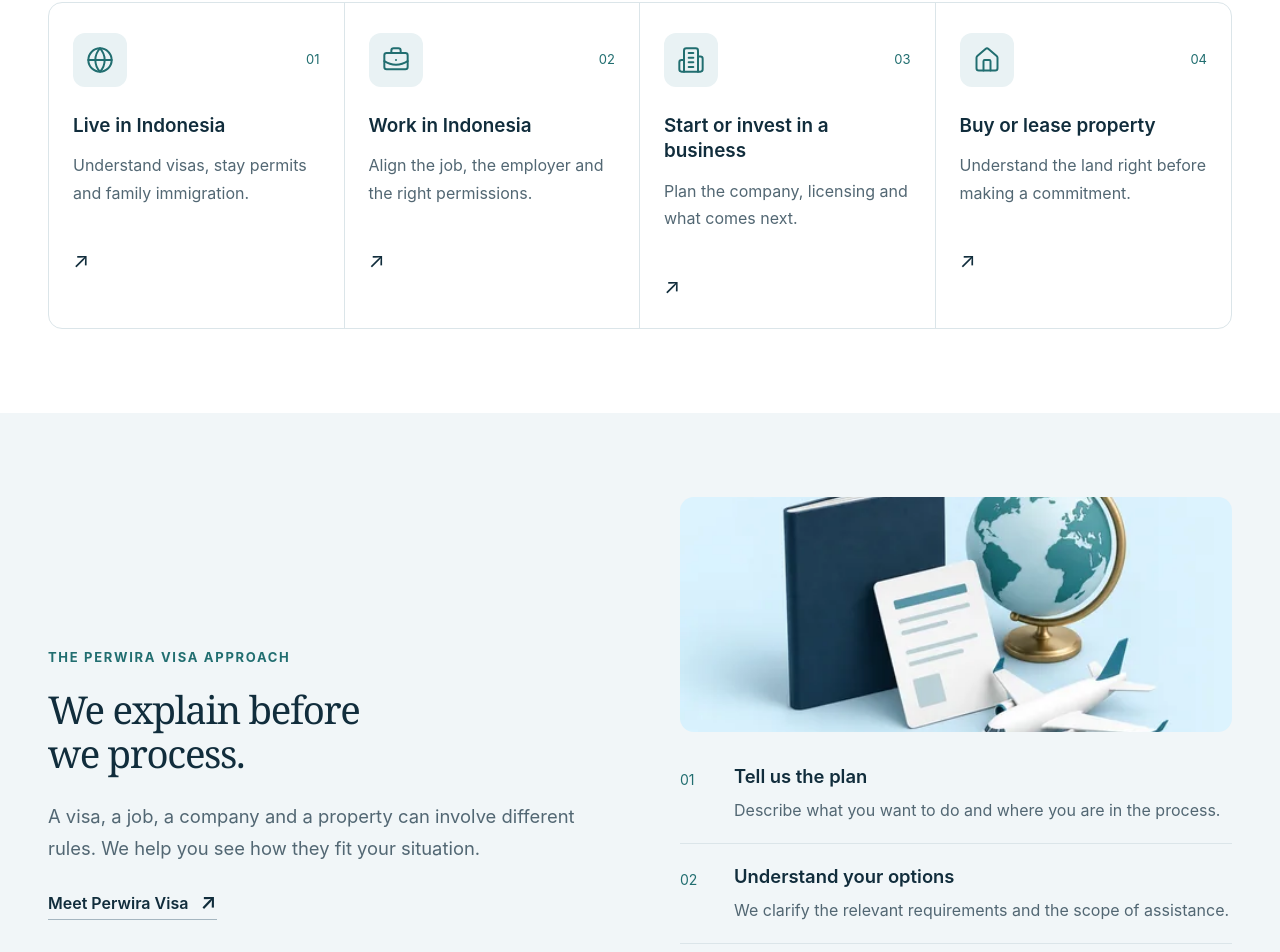
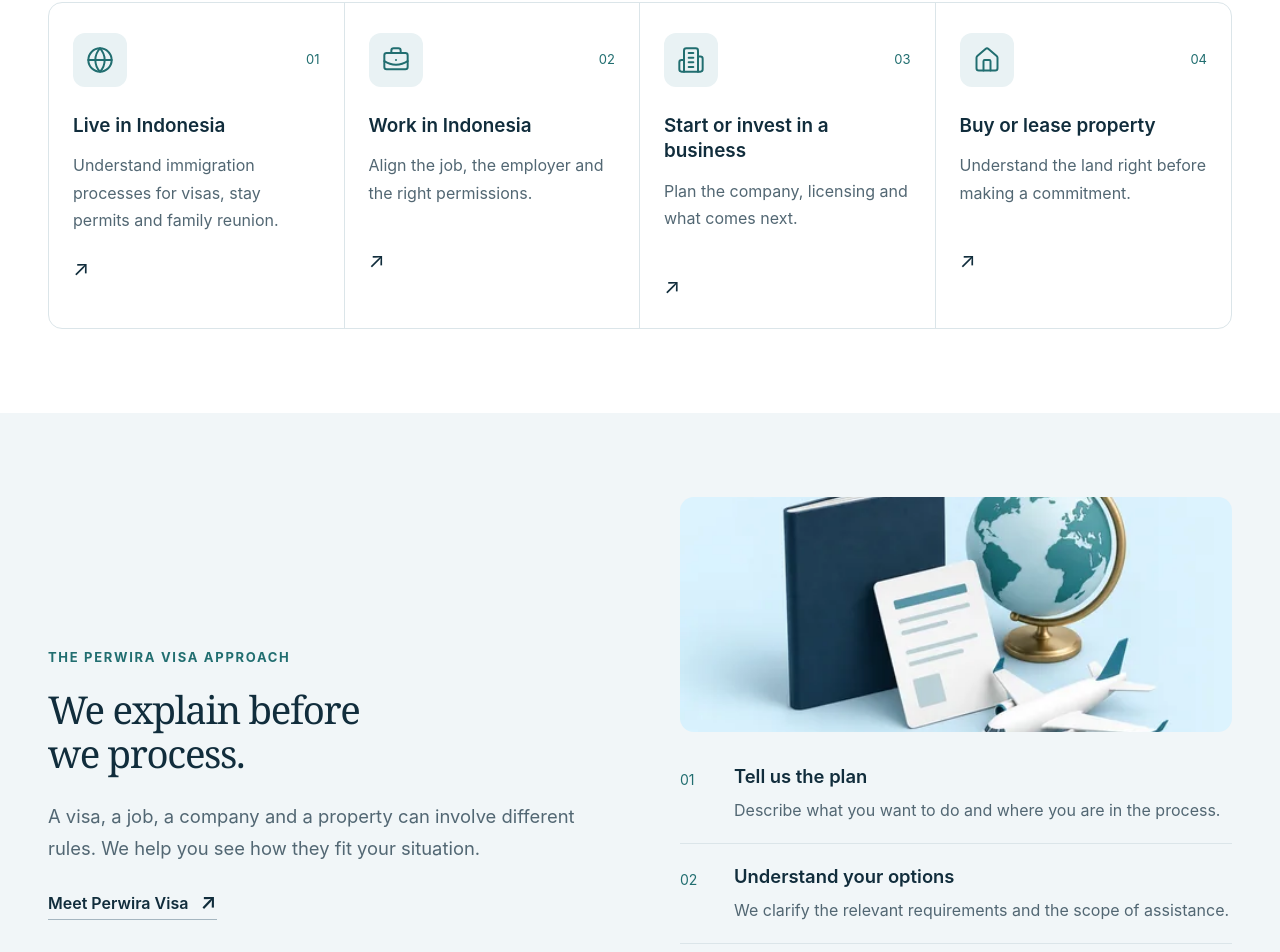
Before and after one commit to meonlombok/perwira, a plain HTML site: page index.html in a window 1280 px wide. Shown: the part 913-1865 px from the top of the page. Drawn offline with Linux system fonts and the light colour scheme.

Commit message:
rubah halaman depan

```diff
--- a/index.html
+++ b/index.html
@@ -203,7 +203,8 @@
                 <path d="M2 12h20" />
               </svg><span class="num">01</span></div>
             <h3>Live in Indonesia</h3>
-            <p>Understand visas, stay permits and family immigration.</p><span class="arrow" aria-hidden="true">↗</span>
+            <p>Understand immigration processes for visas, stay permits and family reunion.</p><span class="arrow"
+              aria-hidden="true">↗</span>
           </a><a class="journey" href="services/work-employment/index.html">
             <div class="journey-top"><svg class="icon " aria-hidden="true" focusable="false"
                 xmlns="http://www.w3.org/2000/svg" width="24" height="24" viewBox="0 0 24 24" fill="none"
```
